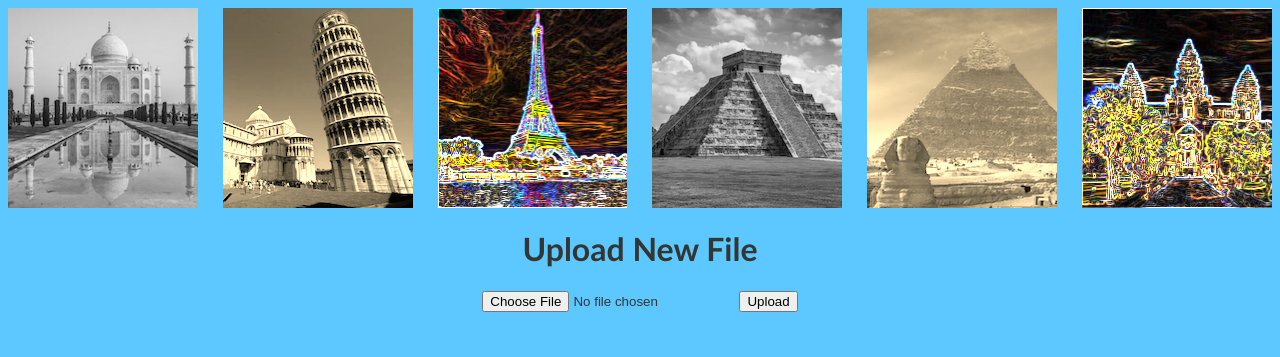
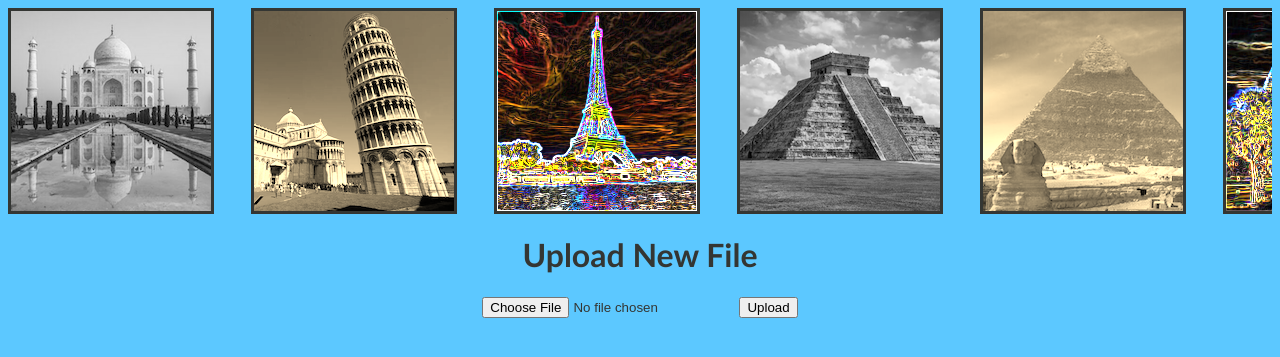
Before and after one commit to RCD2020/image-filter-webapp, a Flask app: page / in a window 1280 px wide. Shown: the top 357 px of the page. Run offline with Flask 3, Linux system fonts and the light colour scheme.

Commit message:
replaced examples with simpler code

```diff
--- a/static/styles/styles.css
+++ b/static/styles/styles.css
@@ -23,36 +23,6 @@
 .imageContainer {
     display: flex;
     flex-direction: row;
-    gap: 25px;
+    gap: 37px;
     width: 200%;
 }
-
-.imageContainer, .image {
-    height: 200px;
-    width: 100%;
-    background-size: cover;
-}
-
-.image:nth-child(1) {
-    background-image: url('/static/examples/tajmahal.png');
-}
-
-.image:nth-child(2) {
-    background-image: url('/static/examples/piza.png');
-}
-
-.image:nth-child(3) {
-    background-image: url('/static/examples/eiffel.png');
-}
-
-.image:nth-child(4) {
-    background-image: url('/static/examples/pyramid.png');
-}
-
-.image:nth-child(5) {
-    background-image: url('/static/examples/giza.png');
-}
-
-.image:nth-child(6) {
-    background-image: url('/static/examples/watgetty.png');
-}
--- a/templates/index.html
+++ b/templates/index.html
@@ -7,12 +7,12 @@
 
 <div class="wrapper">
     <div class="imageContainer">
-        <div class="image"></div>
-        <div class="image"></div>
-        <div class="image"></div>
-        <div class="image"></div>
-        <div class="image"></div>
-        <div class="image"></div>
+        <img src="/static/examples/tajmahal.png" alt="Taj Mahal, grayscaled">
+        <img src="/static/examples/piza.png" alt="Tower of Piza, sepia toned">
+        <img src="/static/examples/eiffel.png" alt="Eiffel Tower, Sobel's edge detection">
+        <img src="/static/examples/pyramid.png" alt="Ancient Mayan settlement Chichen-Itza, grayscaled">
+        <img src="/static/examples/giza.png" alt="The pyramid Giza, sepia toned">
+        <img src="/static/examples/watgetty.png" alt="Angkor Wat, Sobel's edge detection">
     </div>
 </div>
 
```
